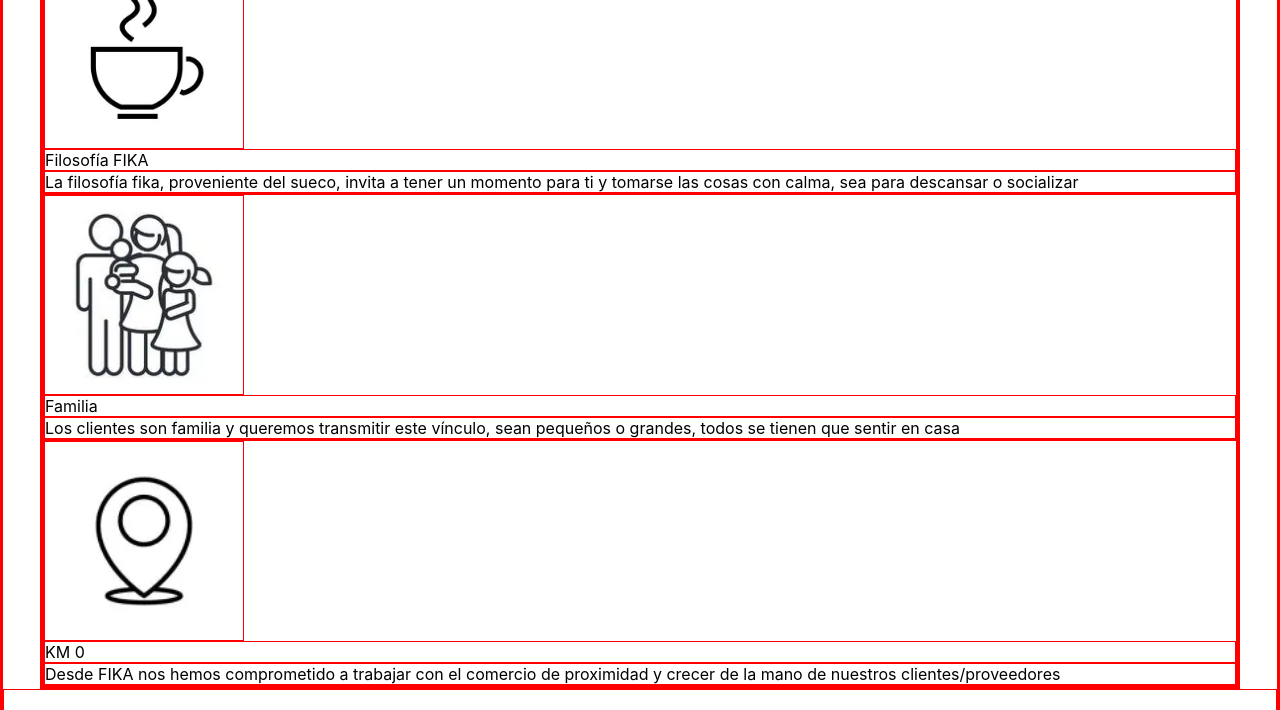
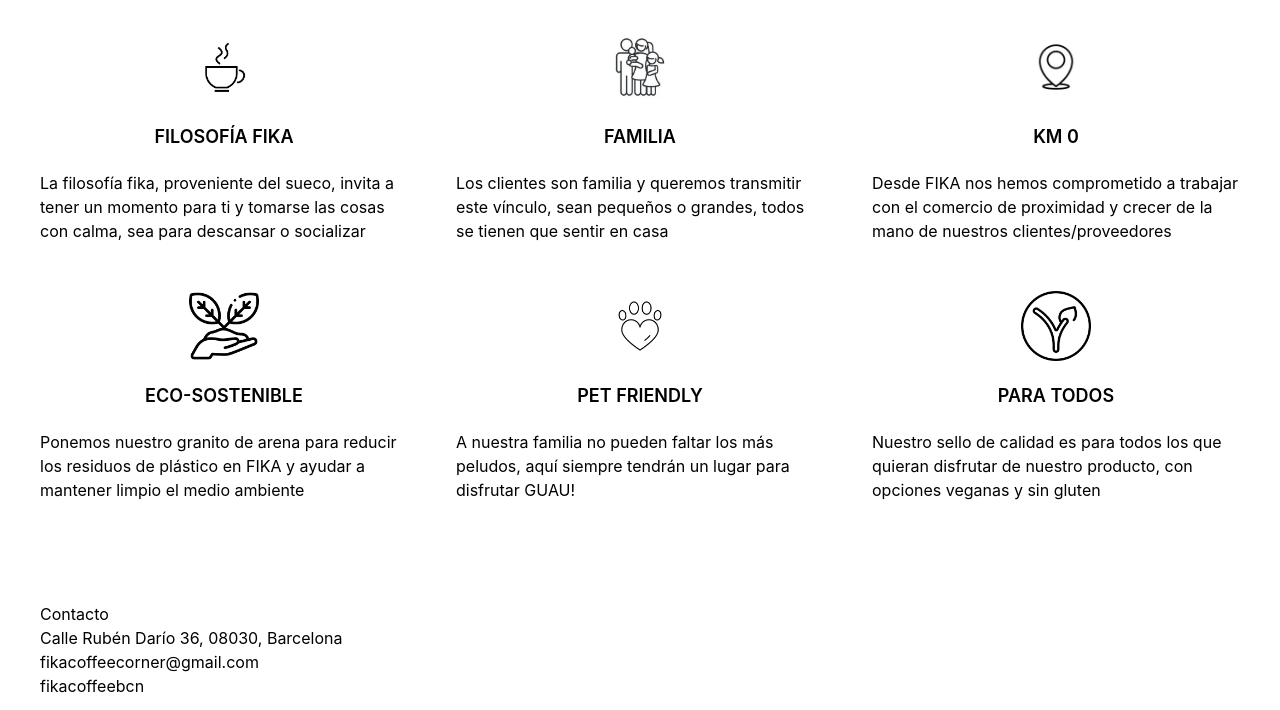
Before and after one commit to MMadlos/restaurant_project, a website built with webpack: page dist/index.html in a window 1280 px wide. Shown: the part 264-974 px from the top of the page. Built offline with nearby package versions, Linux system fonts and the light colour scheme.

Commit message:
Add styles

```diff
--- a/src/modules/conocenos.js
+++ b/src/modules/conocenos.js
@@ -12,32 +12,32 @@
 		img: imgFilosofia,
 		title: "Filosofía FIKA",
 		text: "La filosofía fika, proveniente del sueco, invita a tener un momento para ti y tomarse las cosas con calma, sea para descansar o socializar",
-		// parent: filosofiaContainer,
 	},
 	familia: {
 		img: imgFamilia,
 		title: "Familia",
 		text: "Los clientes son familia y queremos transmitir este vínculo, sean pequeños o grandes, todos se tienen que sentir en casa",
-		// parent: familiaContainer,
 	},
 	km: {
 		img: imgKM,
 		title: "KM 0",
 		text: "Desde FIKA nos hemos comprometido a trabajar con el comercio de proximidad y crecer de la mano de nuestros clientes/proveedores",
-		// parent: kmContainer,
 	},
-}
-
-function createValueContent(objectContent, parent) {
-	const Icon = iconCreation(allValuesContent[objectContent]["img"])
-	const Title = newElement("h2", allValuesContent[objectContent]["title"])
-	const Text = newElement("p", allValuesContent[objectContent]["text"])
-
-	// const parentToAppend = allValuesContent[objectContent][parent]
-
-	parent.appendChild(Icon)
-	parent.appendChild(Title)
-	parent.appendChild(Text)
+	eco: {
+		img: imgEco,
+		title: "Eco-sostenible",
+		text: "Ponemos nuestro granito de arena para reducir los residuos de plástico en FIKA y ayudar a mantener limpio el medio ambiente",
+	},
+	pet: {
+		img: imgPet,
+		title: "Pet friendly",
+		text: "A nuestra familia no pueden faltar los más peludos, aquí siempre tendrán un lugar para disfrutar GUAU!",
+	},
+	vegan: {
+		img: imgVegan,
+		title: "Para todos",
+		text: "Nuestro sello de calidad es para todos los que quieran disfrutar de nuestro producto, con opciones veganas y sin gluten",
+	},
 }
 
 const Conocenos = () => {
@@ -56,31 +56,26 @@
 	valuesContainer.classList.add("valuesContainer")
 	contentWrapper.appendChild(valuesContainer)
 
-	// VALORES
-	const filosofiaContainer = newElement("div")
-	filosofiaContainer.id = "filosofiaContainer"
-	createValueContent("filosofia", filosofiaContainer)
+	function createValueContent(objectContent) {
+		const Container = newElement("div")
+		Container.id = `${objectContent}Container`
 
-	const familiaContainer = newElement("div")
-	familiaContainer.id = "familiaContainer"
-	createValueContent("familia", familiaContainer)
+		const Icon = iconCreation(allValuesContent[objectContent]["img"])
+		const Title = newElement("h2", allValuesContent[objectContent]["title"])
+		const Text = newElement("p", allValuesContent[objectContent]["text"])
 
-	// // KM
-	const kmContainer = newElement("div")
-	kmContainer.id = "kmContainer"
-	createValueContent("km", kmContainer)
+		Container.appendChild(Icon)
+		Container.appendChild(Title)
+		Container.appendChild(Text)
 
-	valuesContainer.appendChild(filosofiaContainer)
-	valuesContainer.appendChild(familiaContainer)
-	valuesContainer.appendChild(kmContainer)
+		valuesContainer.appendChild(Container)
+	}
+
+	Object.keys(allValuesContent).forEach((key) => {
+		createValueContent(key)
+	})
 
 	return main_content
 }
 
-//All icons
-const iconEco = iconCreation(imgEco)
-const iconPet = iconCreation(imgPet)
-const iconVegan = iconCreation(imgVegan)
-const iconGluten = iconCreation(imgGluten)
-
 export { Conocenos }
--- a/src/styles.css
+++ b/src/styles.css
@@ -56,7 +56,7 @@
 }
 
 * {
-	border: 1px solid red;
+	/* border: 1px solid red; */
 }
 
 #main_content {
@@ -65,14 +65,40 @@
 }
 
 /* Sección NUESTROS VALORES */
+
+#contentWrapper {
+	padding: 80px 0;
+}
+
 .iconValue {
-	width: 200px;
+	max-width: 70px;
 	aspect-ratio: 1;
+	margin: 0 auto;
 }
 
 .sectionTitle {
 	font-size: 32px;
 	font-weight: 800;
 	text-align: center;
-	padding: 16px 0;
+	margin-bottom: 48px;
+	text-transform: uppercase;
 }
+
+.valuesContainer {
+	display: grid;
+	grid-template-columns: repeat(3, 1fr);
+	gap: 48px;
+}
+
+.valuesContainer > div > h2 {
+	text-align: center;
+	font-weight: 600;
+	font-size: 18px;
+	text-transform: uppercase;
+	padding: 24px 0;
+}
+
+p {
+	font-size: 16px;
+	line-height: 150%;
+}
```
Also changed, not shown: dist/main.js.
